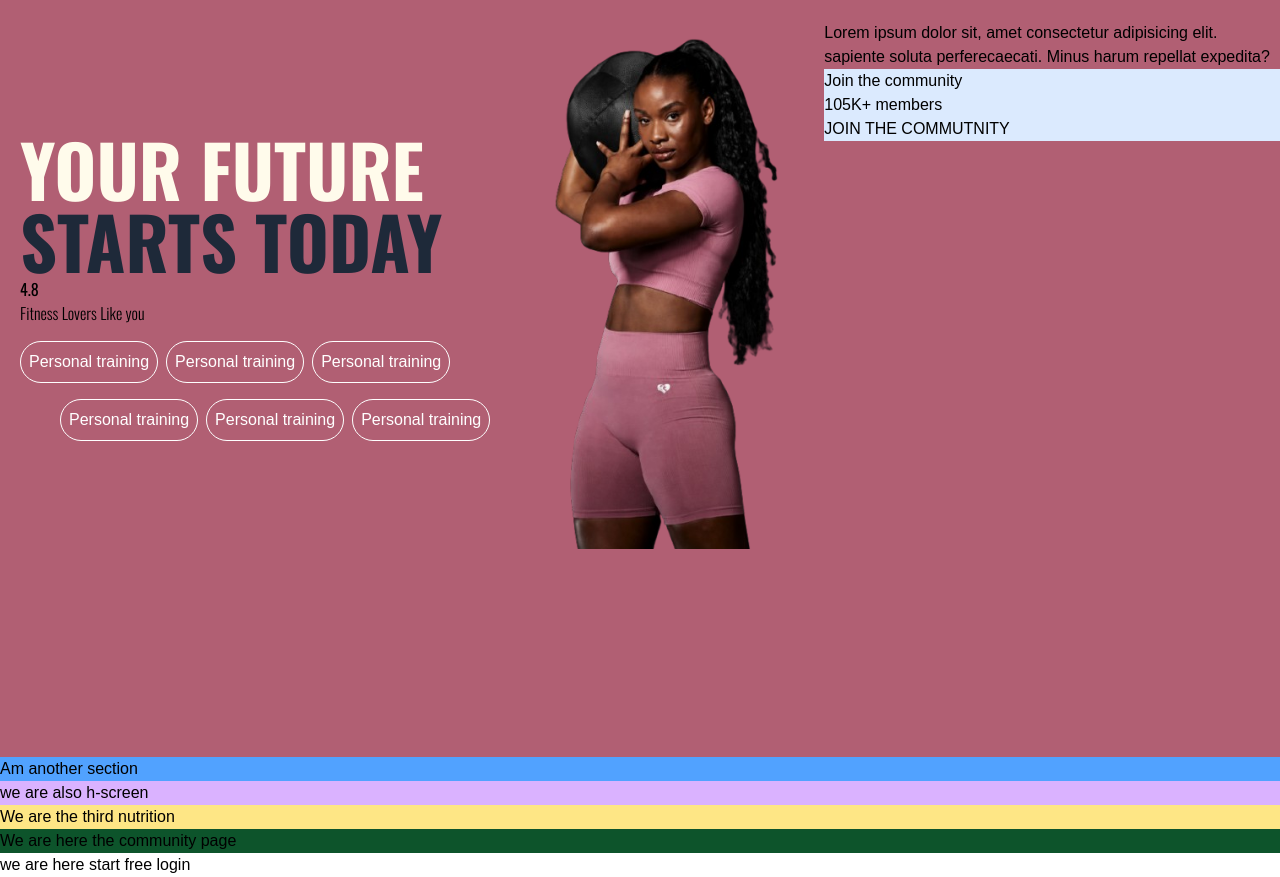
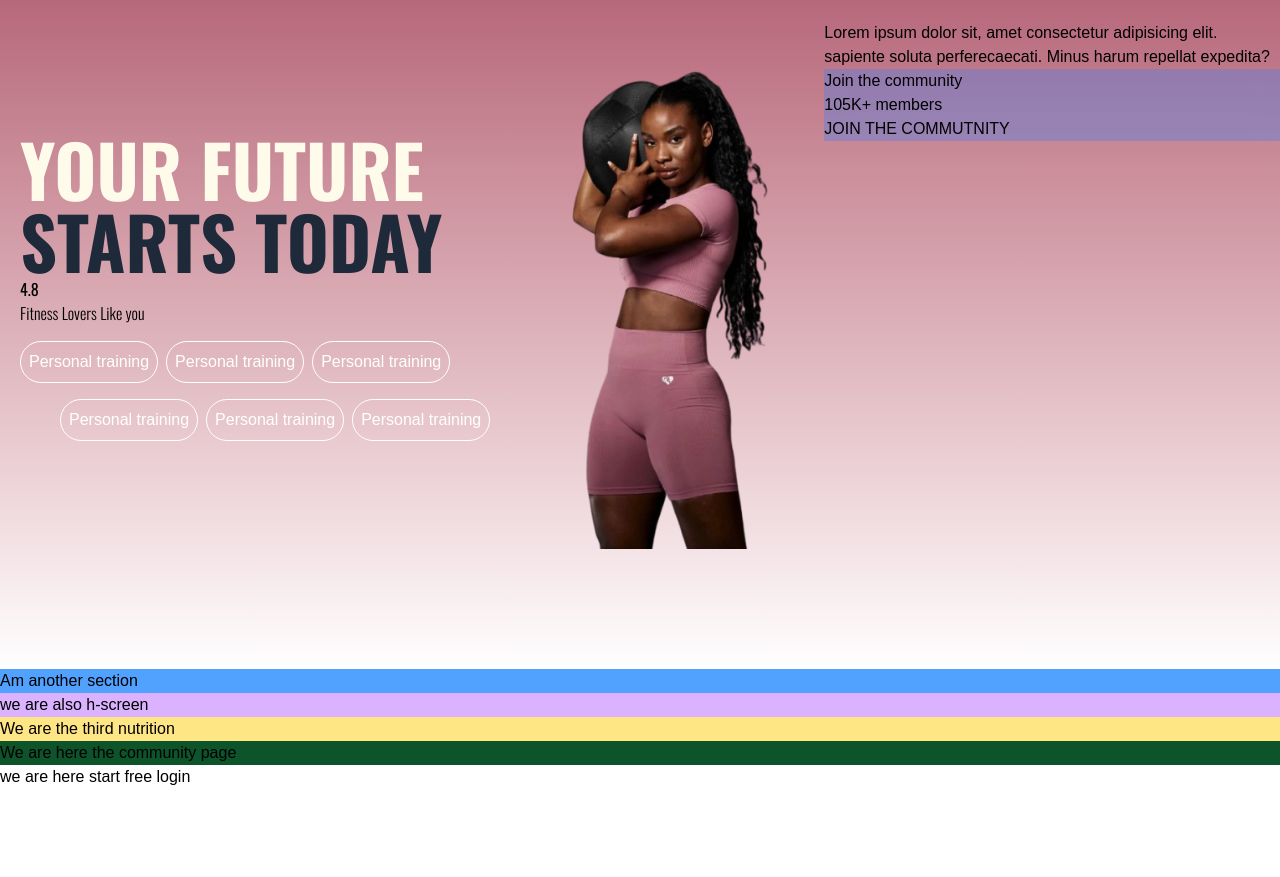
Before and after one commit to gaellebega/FRONTEND, a website: page src/another.html in a window 1280 px wide. Shown: the part 43-920 px from the top of the page. After the commit the page ends 832 px from the top, so only its background shows below. Drawn offline with nearby package versions, Linux system fonts and the light colour scheme; a web font is replaced by a local one.

Commit message:
final touchings

```diff
--- a/src/another.html
+++ b/src/another.html
@@ -14,7 +14,7 @@
 </head>
 
 <body class="bg-red-3  font-bebas">
-  <nav class="lg:flex justify-between  hidden fixed top-0 left-0  z-50 items-center  bg-[#b15f73] w-full pr-8 pl-8 ">
+  <nav class="lg:flex justify-between  hidden fixed top-0 left-0  z-50 items-center  w-full pr-8 pl-8 ">
     <div class="flex items-center ">
       <img src="./images/logo.png" class="h-10 w-6 object-cover">
       <a href="#">
@@ -34,7 +34,8 @@
     </div>
   </nav>
 
-  <div class=" bg-[#b15f73] h-screen flex flex-col pt-16 pl-5 md:flex-row">
+ <div class="bg-gradient-to-b from-[#b15f73] to-white flex flex-col pt-16 pl-5 md:flex-row">
+
     <div class="z-10 relative w-2/3 font-oswald mt-28">
       <p class="text-7xl font-bold text-amber-50">YOUR FUTURE </p>
       <p class="text-gray-800 text-7xl font-bold whitespace-nowrap">STARTS TODAY</p>
@@ -42,18 +43,18 @@
       <p class="font-light">Fitness Lovers Like you</p>
       <div class="">
         <div class="flex gap-2 mt-4">
-          <button class="border  border-white text-white rounded-3xl p-2  font-bebas "> Personal training</button>
-          <button class="border border-white text-white rounded-3xl p-2  font-bebas "> Personal training</button>
-          <button class="border border-white text-white rounded-3xl p-2 font-bebas"> Personal training</button>
+          <button class="border   border-white text-white  rounded-3xl p-2  font-bebas "> Personal training</button>
+          <button class="border  border-white text-white  rounded-3xl p-2  font-bebas "> Personal training</button>
+          <button class="border  border-white text-white  rounded-3xl p-2 font-bebas"> Personal training</button>
         </div>
         <div class="flex ml-10  w-110 gap-2 mt-4">
-          <button class="border border-white text-white rounded-3xl p-2  font-bebas"> Personal training</button>
-          <button class="border border-white text-white rounded-3xl p-2 font-bebas"> Personal training</button>
+          <button class="border border-white text-white  rounded-3xl p-2  font-bebas"> Personal training</button>
+          <button class="border  border-white text-white  rounded-3xl p-2 font-bebas"> Personal training</button>
           <button class="border border-white text-white rounded-3xl p-2  font-bebas"> Personal training</button>
         </div>
       </div>
     </div>
-    <img src="./images/ChatGPT_Image_Jun_12__2026__07_27_14_PM-removebg-preview (1).png"
+    <img src="./images/mylife-removebg-preview.png"
       class="top-1/2 left-1/2 pb-18 object-cover z-0 h-150 w-150 mb-12">
     <div class="relative z-10">
       <p>
@@ -62,12 +63,11 @@
         sapiente soluta perferecaecati.
         Minus harum repellat expedita?
       </p>
-      <div class="bg-blue-100">
+      <div class=" bg-blue-500/30 backdrop-blur-md ">
         <p>Join the community</p>
         <div class="flex">
           <img />
           <img />
-
         </div>
         <p>105K+ members</p>
         <p>JOIN THE COMMUTNITY</p>
```
Also changed, not shown: src/output.css.
